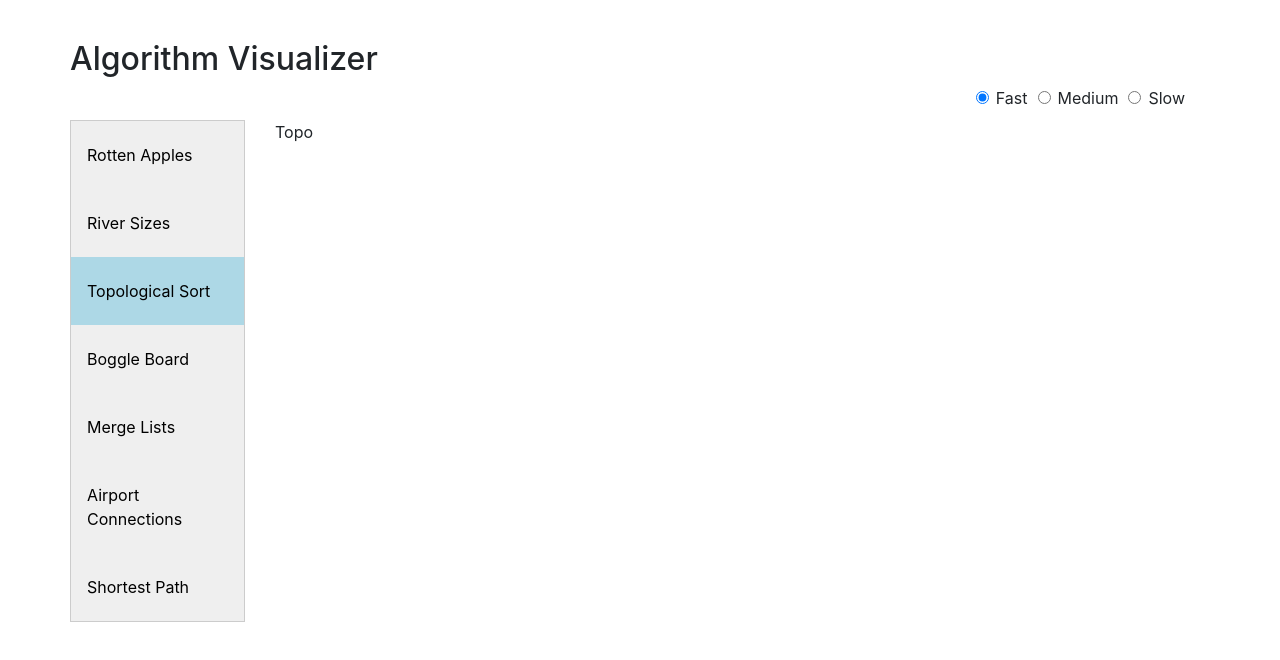
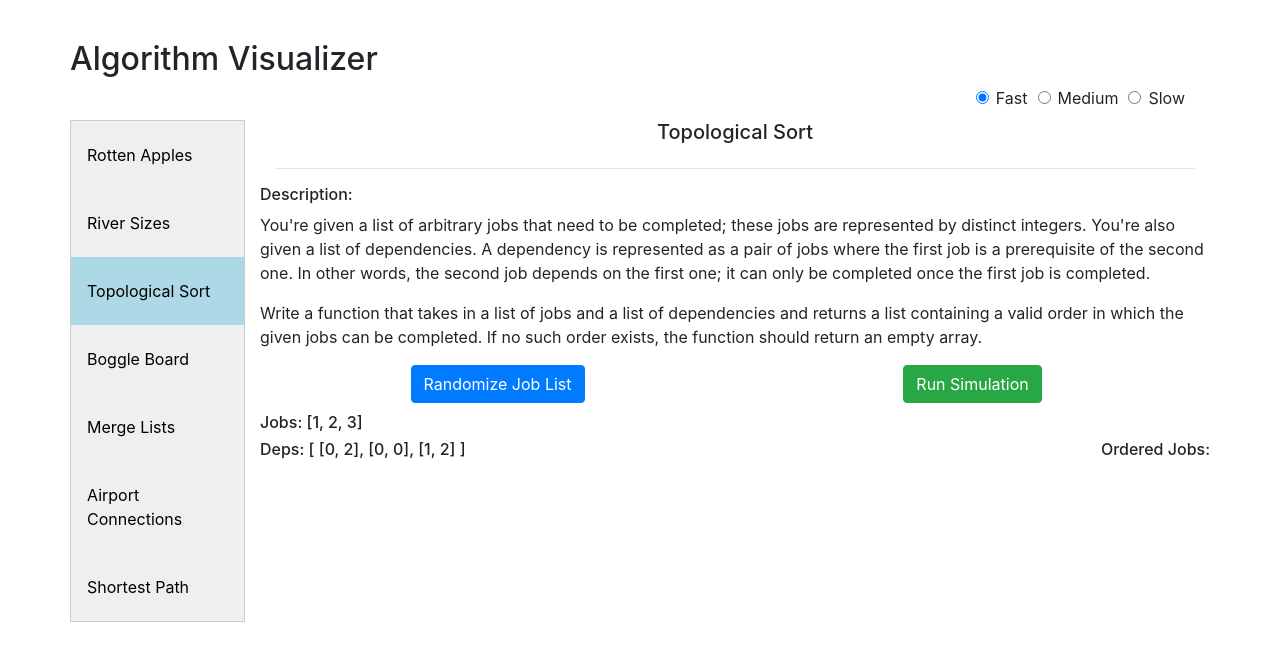
Before and after one commit to SpenserDavis/algoVisualizer, a React (Create React App) app: page /topologicalsort in a window 1280 px wide. Shown: the top 660 px of the page. Built offline with nearby package versions, Linux system fonts and the light colour scheme.

Commit message:
topo stubbed

```diff
--- a/src/App.css
+++ b/src/App.css
@@ -132,3 +132,7 @@
 .speed-button {
   margin-right: 10px;
 }
+
+.jobRow {
+  margin-top: 10px;
+}
--- a/src/algoProblemDescriptions/topological.js
+++ b/src/algoProblemDescriptions/topological.js
@@ -0,0 +1,22 @@
+import React from "react";
+
+const description = (
+  <div className="description">
+    <p>
+      You're given a list of arbitrary jobs that need to be completed; these
+      jobs are represented by distinct integers. You're also given a list of
+      dependencies. A dependency is represented as a pair of jobs where the
+      first job is a prerequisite of the second one. In other words, the second
+      job depends on the first one; it can only be completed once the first job
+      is completed.
+    </p>
+    <p>
+      Write a function that takes in a list of jobs and a list of dependencies
+      and returns a list containing a valid order in which the given jobs can be
+      completed. If no such order exists, the function should return an empty
+      array.
+    </p>
+  </div>
+);
+
+export default description;
--- a/src/components/Algos/Boggle.jsx
+++ b/src/components/Algos/Boggle.jsx
@@ -381,7 +381,6 @@ class Boggle extends React.Component {
 
   render() {
     return (
-      <div>
       <>
         <AlgoHeader title="Boggle Board" description={description} />
         {this.renderButtonRow()}
@@ -391,7 +390,6 @@ class Boggle extends React.Component {
         </div>
         {this.renderGrid()}
       </>
-      </div>
     );
   }
 }
--- a/src/components/Algos/Merge/index.jsx
+++ b/src/components/Algos/Merge/index.jsx
@@ -61,6 +61,7 @@ class Merge extends React.Component {
     //   { value: 8, next: [3, 12] },
     // ];
 
+    this._isMounted &&
       this.setState({
         listOne,
         listTwo,
@@ -84,6 +85,7 @@ class Merge extends React.Component {
   };
 
   performMerge = async () => {
+    this._isMounted &&
       this.setState({
         simulationIsRunning: true,
         p1: [0, 2],
@@ -107,12 +109,12 @@ class Merge extends React.Component {
 
     while (idx1 < l1.length && idx2 < l1.length) {
       if (l1[idx1].value < l2[idx2].value) {
-        this.setState({ p1Prev: [0, currP1Col] });
+        this._isMounted && this.setState({ p1Prev: [0, currP1Col] });
         currP1PrevCol = currP1Col;
         currP1PrevRow = currP1Row;
         await sleep(speed);
 
-        this.setState({ p1: [0, currP1Col + 2] });
+        this._isMounted && this.setState({ p1: [0, currP1Col + 2] });
         idx1++;
         currP1Col += 2;
         await sleep(speed);
@@ -124,17 +126,17 @@ class Merge extends React.Component {
             l2[currP1PrevCol / 2 - 1].next = [3, currP2Col];
           }
 
-          this.setState({ listOne: l1, listTwo: l2 });
+          this._isMounted && this.setState({ listOne: l1, listTwo: l2 });
           await sleep(speed);
         }
 
-        this.setState({ p1Prev: [4, currP2Col] });
+        this._isMounted && this.setState({ p1Prev: [4, currP2Col] });
         currP1PrevCol = currP2Col;
         currP1PrevRow = currP2Row;
         await sleep(speed);
 
         idx2++;
-        this.setState({ p2: [4, currP2Col + 2] });
+        this._isMounted && this.setState({ p2: [4, currP2Col + 2] });
         currP2Col += 2;
         await sleep(speed);
 
@@ -144,7 +146,7 @@ class Merge extends React.Component {
           l2[currP1PrevCol / 2 - 1].next = [1, currP1Col];
         }
 
-        this.setState({ listOne: l1, listTwo: l2 });
+        this._isMounted && this.setState({ listOne: l1, listTwo: l2 });
         await sleep(speed);
       }
     }
@@ -156,10 +158,11 @@ class Merge extends React.Component {
         l2[currP1PrevCol / 2 - 1].next = [3, currP2Col];
       }
 
-      this.setState({ listOne: l1, listTwo: l2 });
+      this._isMounted && this.setState({ listOne: l1, listTwo: l2 });
       await sleep(speed);
     }
 
+    this._isMounted &&
       this.setState({
         simulationIsRunning: false,
         simulationIsComplete: true,
--- a/src/components/Algos/Rivers.jsx
+++ b/src/components/Algos/Rivers.jsx
@@ -306,13 +306,11 @@ class Rivers extends React.Component {
 
   render() {
     return (
-      <div>
-        <>
-          <AlgoHeader title="River Sizes" description={description} />
-          {this.renderButtonRow()}
-          {this.renderGrid()}
-        </>
-      </div>
+      <>
+        <AlgoHeader title="River Sizes" description={description} />
+        {this.renderButtonRow()}
+        {this.renderGrid()}
+      </>
     );
   }
 }
--- a/src/components/Algos/Topological.jsx
+++ b/src/components/Algos/Topological.jsx
@@ -1,7 +1,126 @@
 import React from "react";
+import description from "../../algoProblemDescriptions/topological";
+import AlgoHeader from "../../components/AlgoHeader";
+import { sleep } from "../../services/utilities";
 
-const Topo = () => {
-  return <div>Topo</div>;
-};
+const numJobsLowerBound = 3;
+const numJobsUpperBound = 9;
+
+class Topo extends React.Component {
+  constructor(props) {
+    super(props);
+    this.state = {
+      orderedJobs: [],
+      simulationIsRunning: false,
+      simulationIsComplete: false,
+      jobs: [],
+      deps: [],
+    };
+    this._isMounted = true;
+  }
+
+  componentDidMount() {
+    this.generateUnorderedJobList();
+  }
+
+  generateUnorderedJobList = () => {
+    const numJobs = Math.floor(
+      Math.random() * (numJobsUpperBound - numJobsLowerBound) +
+        numJobsLowerBound
+    );
+    const jobs = [];
+    const deps = [];
+    for (let i = 0; i < numJobs; i++) {
+      jobs[i] = i + 1;
+      deps.push(this.generateRandomDep(numJobs));
+    }
+
+    this.setState({ jobs, deps });
+  };
+
+  generateRandomDep = (numJobs) => {
+    const prereq = Math.floor(Math.random() * numJobs);
+    const job = Math.floor(Math.random() * numJobs);
+    return [prereq, job];
+  };
+
+  componentWillUnmount() {
+    this._isMounted = false;
+  }
+
+  renderJobStringRow = (jobs, deps) => {
+    const {
+      orderedJobs,
+      simulationIsComplete,
+      simulationIsRunning,
+    } = this.state;
+    const depsStringArr = [];
+    for (let [p, j] of deps) {
+      depsStringArr.push(`[${p}, ${j}]`);
+    }
+    console.log(depsStringArr);
+    const depsString = `[ ${depsStringArr.join(", ")} ]`;
+
+    return (
+      <div className="jobRow">
+        <div className="row d-flex justify-content-start align-items-center">
+          <h6 className="no-wrap">Jobs: {`[${jobs.join(", ")}]`}</h6>
+        </div>
+        <div className="row d-flex justify-content-between align-items-center">
+          <h6>Deps: {depsString}</h6>
+          <h6 className="no-wrap">
+            Ordered Jobs:{" "}
+            {(simulationIsRunning || simulationIsComplete) &&
+              `[${orderedJobs.join(", ")}]`}
+          </h6>
+        </div>
+      </div>
+    );
+  };
+
+  renderGraph = () => {};
+
+  renderButtonRow = () => {
+    const {
+      simulationIsRunning,
+      simulationIsComplete,
+      orderedJobs,
+    } = this.state;
+    return (
+      <div className="row d-flex justify-content-between">
+        <div className="col d-flex justify-content-center">
+          <button
+            disabled={simulationIsRunning}
+            onClick={this.generateUnorderedJobList}
+            className="btn btn-primary"
+          >
+            Randomize Job List
+          </button>
+        </div>
+        <div className="col d-flex justify-content-center">
+          <button
+            disabled={simulationIsRunning || simulationIsComplete}
+            onClick={this.topologicalSort}
+            className="btn btn-success"
+          >
+            Run Simulation
+          </button>
+        </div>
+      </div>
+    );
+  };
+
+  render() {
+    const { jobs, deps } = this.state;
+    return (
+      <>
+        <AlgoHeader title="Topological Sort" description={description} />
+        {this.renderButtonRow()}
+        {jobs.length > 0 && this.renderJobStringRow(jobs, deps)}
+        {this.renderGraph()}
+      </>
+    );
+  }
+}
 
 export default Topo;
```
Lines whose indentation alone changed are shown as unchanged.
